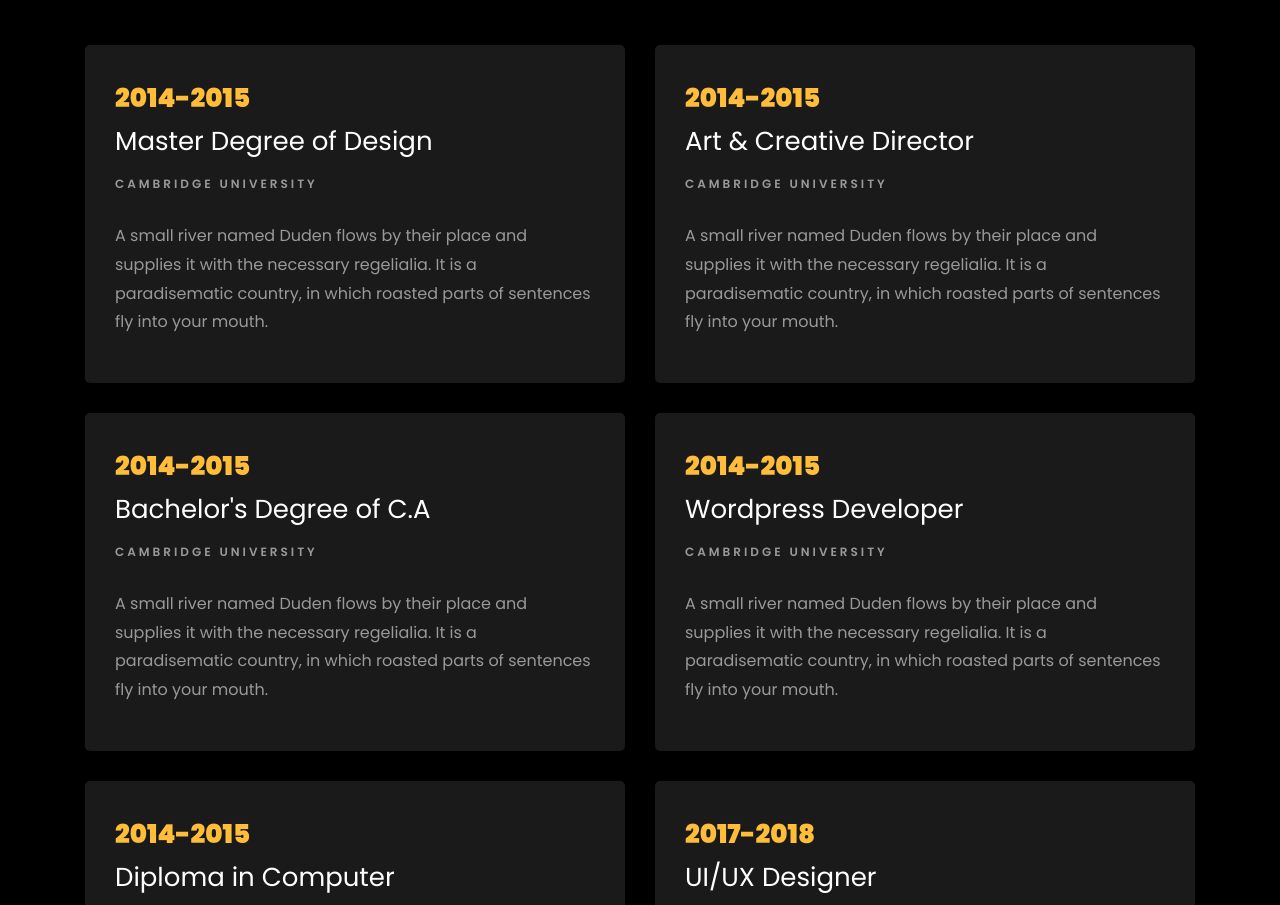
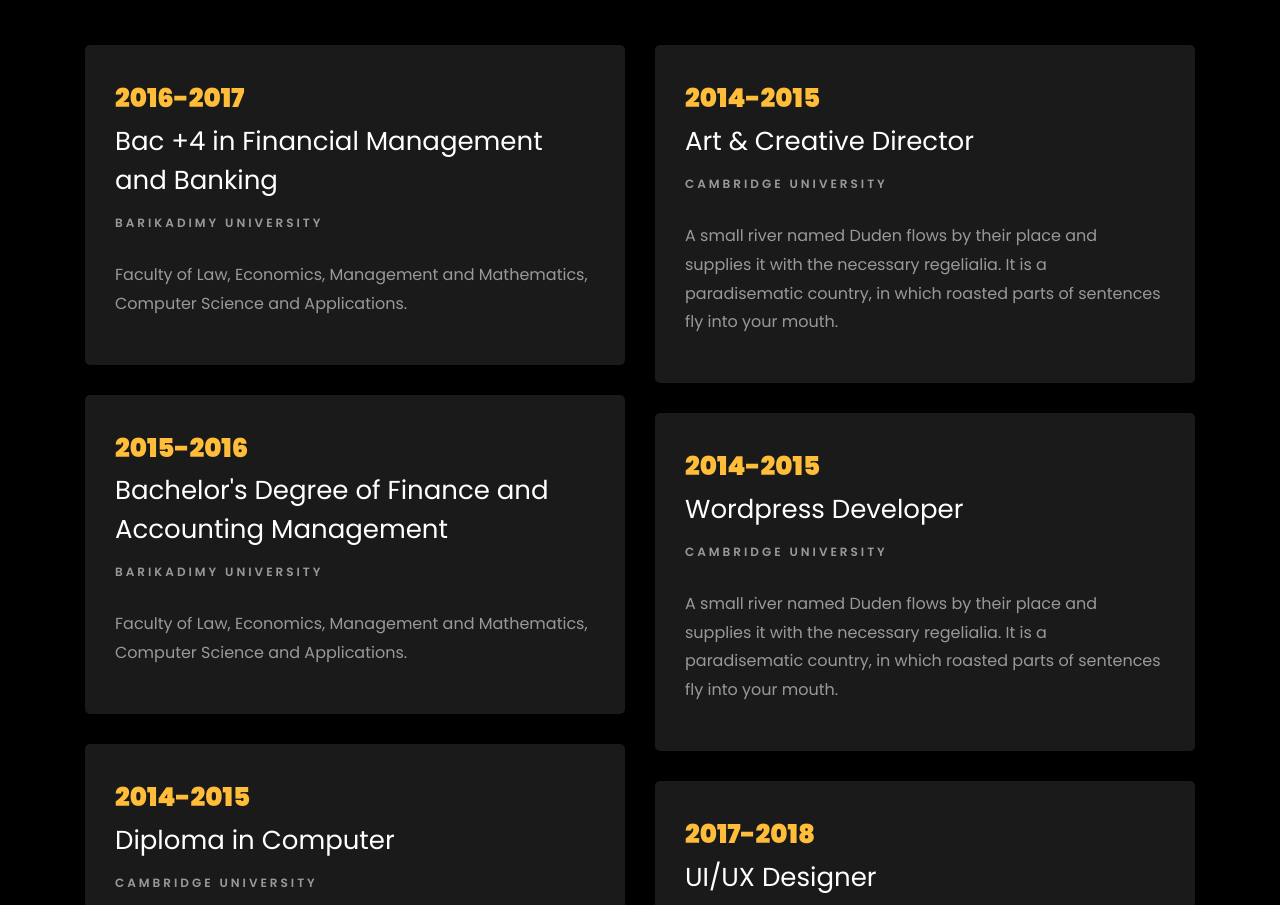
Before and after one commit to Rjvfelix/portfolio, a plain HTML site: page index.html in a window 1280 px wide. Shown: the part 1957-2862 px from the top of the page. Drawn offline with Linux system fonts and the light colour scheme; files whose address does not match are found by name.

Commit message:
Education

```diff
--- a/index.html
+++ b/index.html
@@ -135,16 +135,16 @@
     		<div class="row">
     			<div class="col-md-6">
     				<div class="resume-wrap ftco-animate">
-    					<span class="date">2014-2015</span>
-    					<h2>Master Degree of Design</h2>
-    					<span class="position">Cambridge University</span>
-    					<p class="mt-4">A small river named Duden flows by their place and supplies it with the necessary regelialia. It is a paradisematic country, in which roasted parts of sentences fly into your mouth.</p>
+    					<span class="date">2016-2017</span>
+    					<h2>Bac +4 in Financial Management and Banking</h2>
+    					<span class="position">Barikadimy University</span>
+    					<p class="mt-4">Faculty of Law, Economics, Management and Mathematics, Computer Science and Applications.</p>
     				</div>
     				<div class="resume-wrap ftco-animate">
-    					<span class="date">2014-2015</span>
-    					<h2>Bachelor's Degree of C.A</h2>
-    					<span class="position">Cambridge University</span>
-    					<p class="mt-4">A small river named Duden flows by their place and supplies it with the necessary regelialia. It is a paradisematic country, in which roasted parts of sentences fly into your mouth.</p>
+    					<span class="date">2015-2016</span>
+    					<h2>Bachelor's Degree of Finance and Accounting Management</h2>
+    					<span class="position">Barikadimy University</span>
+    					<p class="mt-4">Faculty of Law, Economics, Management and Mathematics, Computer Science and Applications.</p>
     				</div>
     				<div class="resume-wrap ftco-animate">
     					<span class="date">2014-2015</span>
```
